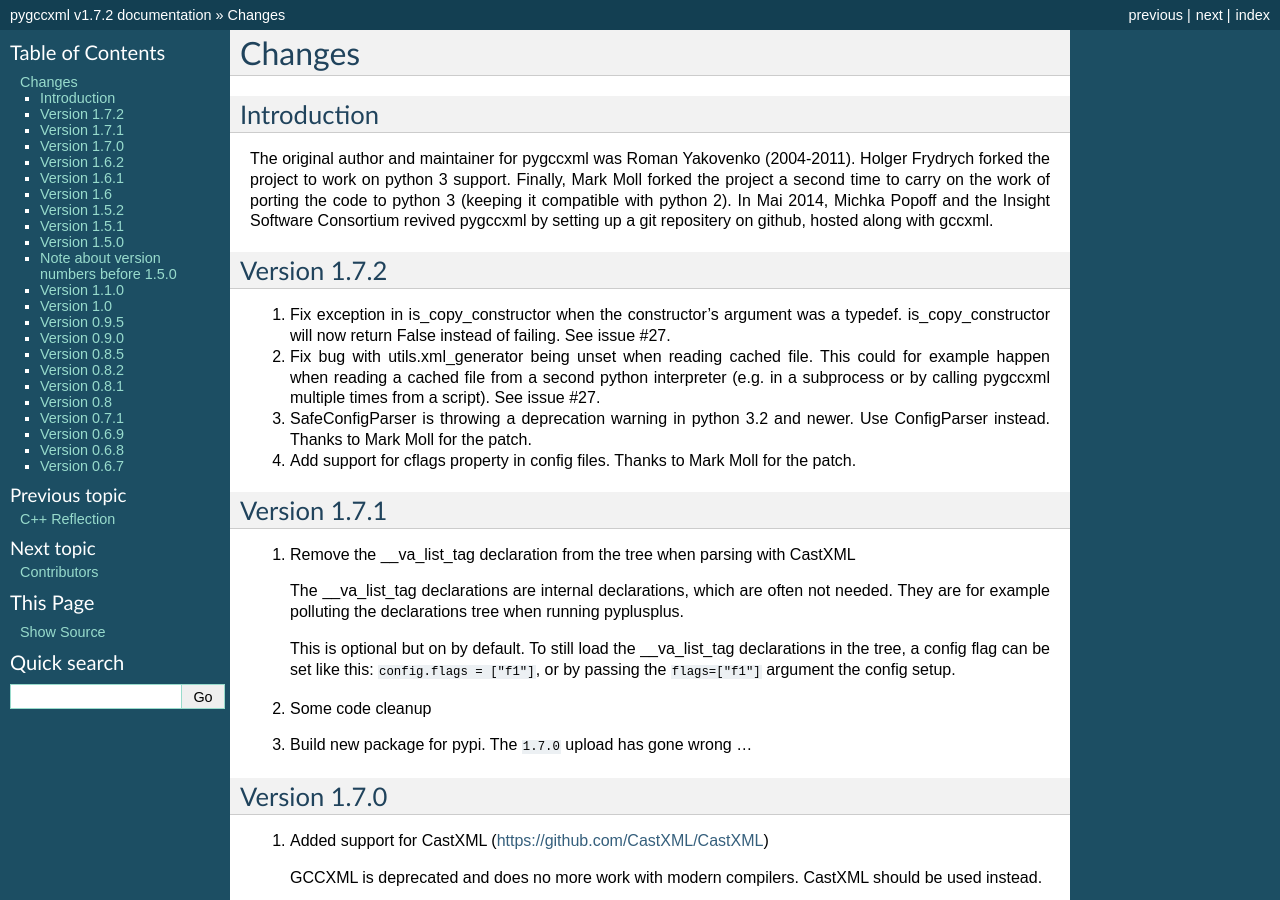
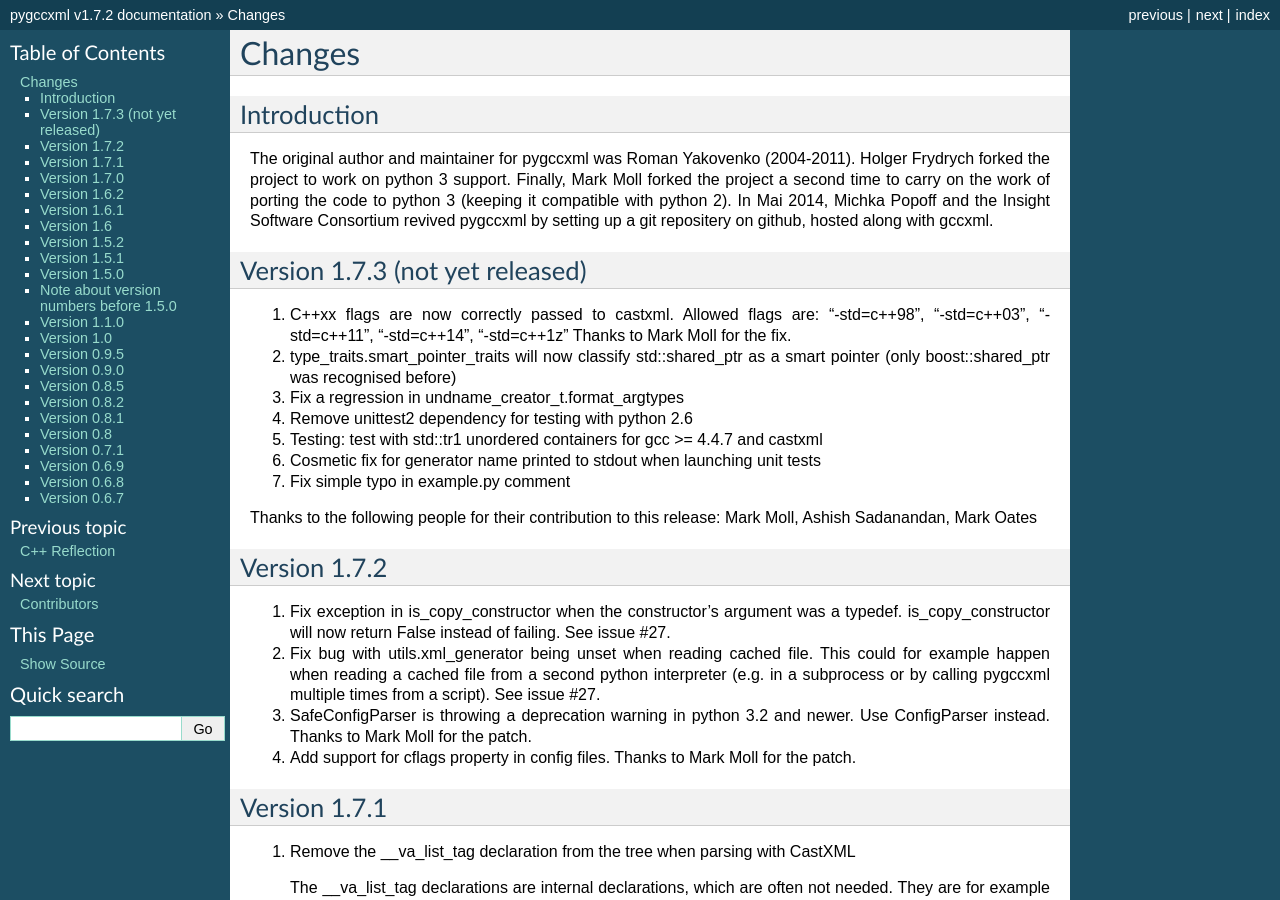
Before and after one commit to CastXML/pygccxml, a Sphinx documentation site: the page built from docs/history.rst, in a window 1280 px wide and 900 px high. Built offline with Sphinx 7.4.7, drawn with Linux system fonts in a browser that asks for light colours.

Commit message:
Start documenting changes for release v1.7.3

```diff
--- a/docs/history.rst
+++ b/docs/history.rst
@@ -10,6 +10,29 @@
 to python 3 (keeping it compatible with python 2).
 In Mai 2014, Michka Popoff and the Insight Software Consortium revived pygccxml
 by setting up a git repositery on github, hosted along with gccxml.
+
+Version 1.7.3 (not yet released)
+--------------------------------
+
+1. C++xx flags are now correctly passed to castxml. Allowed flags are:
+   "-std=c++98", "-std=c++03", "-std=c++11", "-std=c++14", "-std=c++1z"
+   Thanks to Mark Moll for the fix.
+
+2. type_traits.smart_pointer_traits will now classify std::shared_ptr as a
+   smart pointer (only boost::shared_ptr was recognised before)
+
+3. Fix a regression in undname_creator_t.format_argtypes
+
+4. Remove unittest2 dependency for testing with python 2.6
+
+5. Testing: test with std::tr1 unordered containers for gcc >= 4.4.7 and castxml
+
+6. Cosmetic fix for generator name printed to stdout when launching unit tests
+
+7. Fix simple typo in example.py comment
+
+Thanks to the following people for their contribution to this release:
+Mark Moll, Ashish Sadanandan, Mark Oates
 
 Version 1.7.2
 -------------
```
